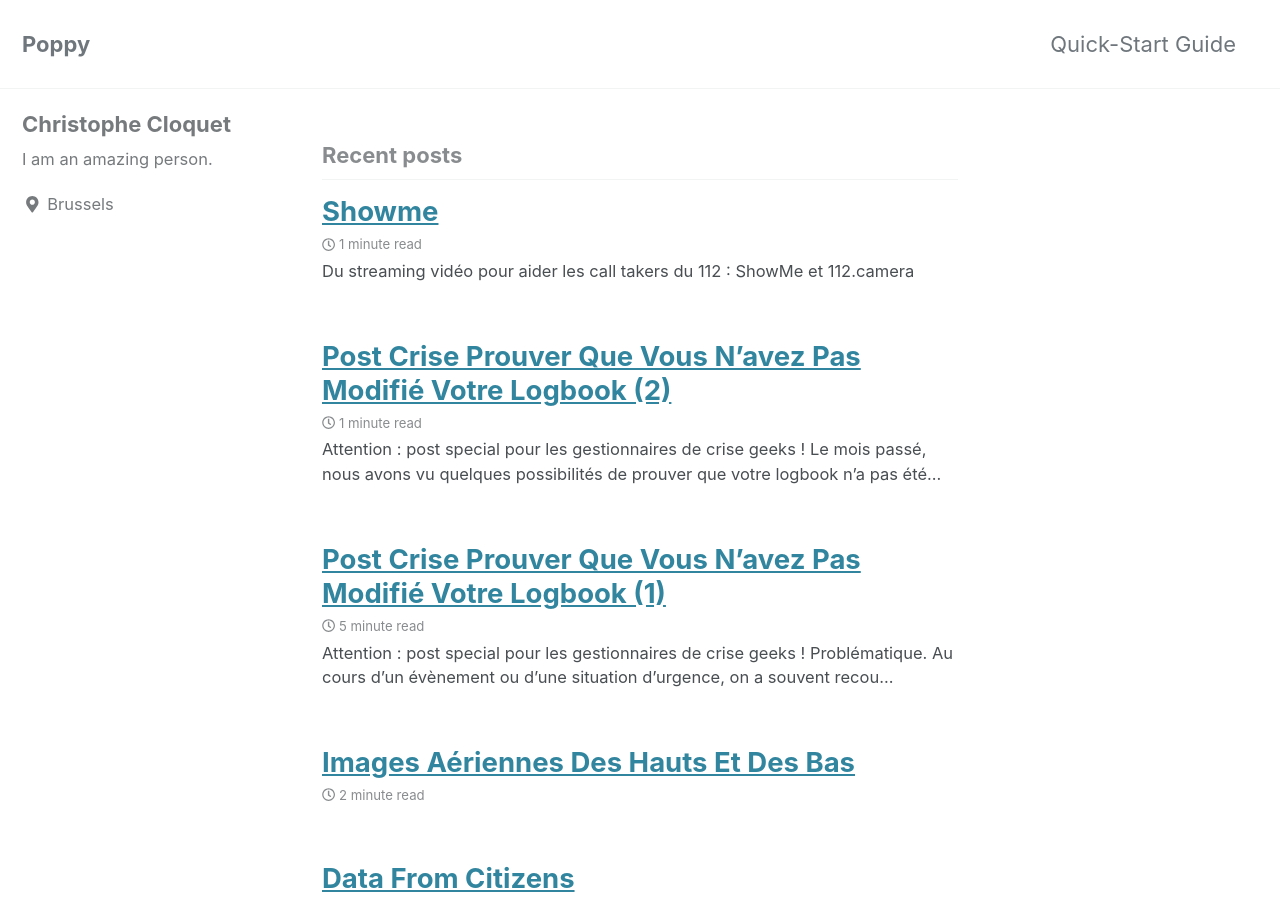
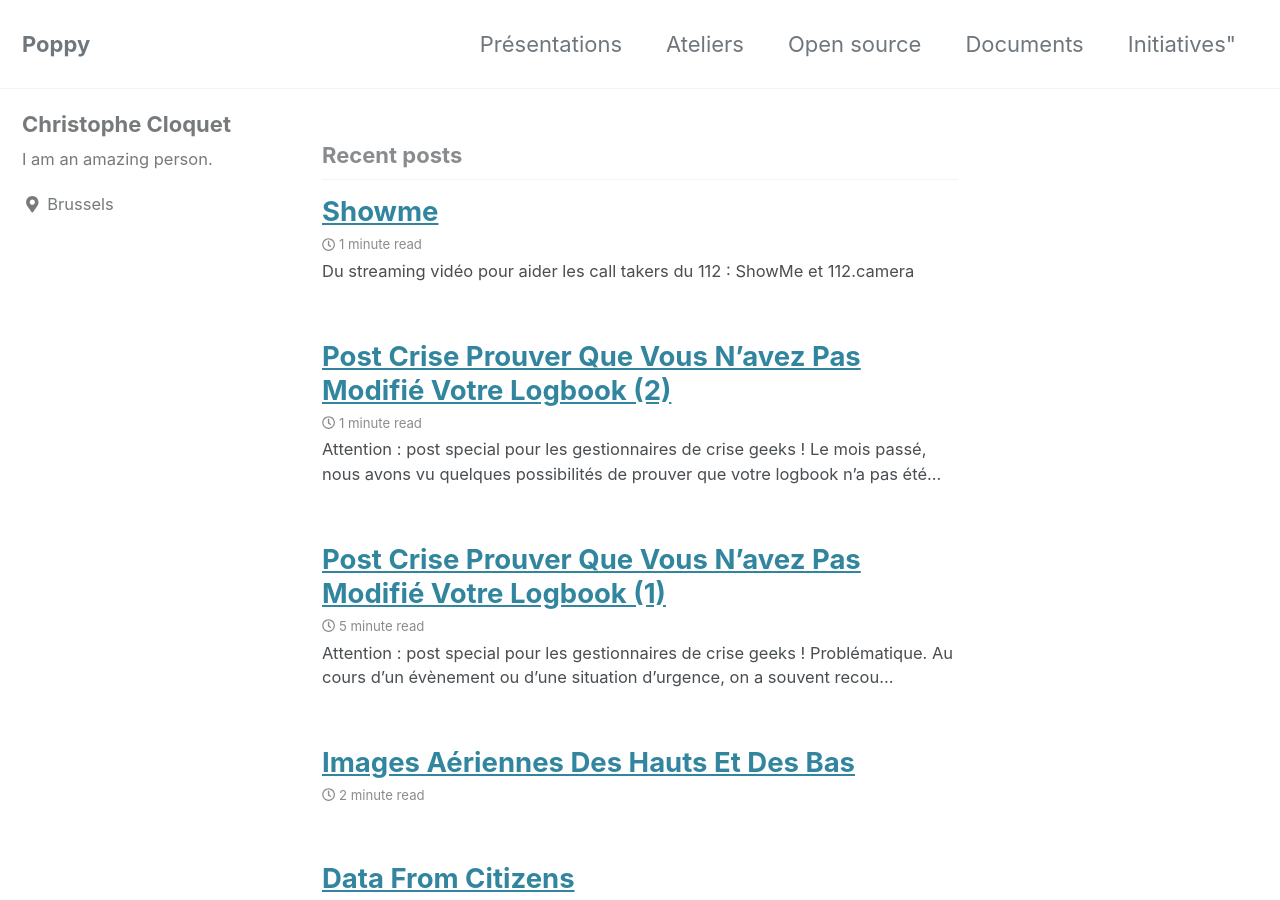
Before and after one commit to ccloquet/ccloquet.github.io, a Jekyll site: the page built from index.html, in a window 1280 px wide and 900 px high. Built offline with Jekyll 4.4.1, drawn with Linux system fonts in a browser that asks for light colours; cached includes are drawn as plain includes; nearby versions of some CDN libraries; the list of posts is cut into pages by our own code.

Commit message:
Update navigation.yml

```diff
--- a/_data/navigation.yml
+++ b/_data/navigation.yml
@@ -1,12 +1,12 @@
 # main links
 main:
-  - title: "Quick-Start Guide"
+  - title: "Présentations"
     url: https://mmistakes.github.io/minimal-mistakes/docs/quick-start-guide/
-  # - title: "About"
+  - title: "Ateliers"
   #   url: https://mmistakes.github.io/minimal-mistakes/about/
-  # - title: "Sample Posts"
+  - title: "Open source"
   #   url: /year-archive/
-  # - title: "Sample Collections"
+  - title: "Documents"
   #   url: /collection-archive/
-  # - title: "Sitemap"
+  - title: Initiatives"
   #   url: /sitemap/
```
